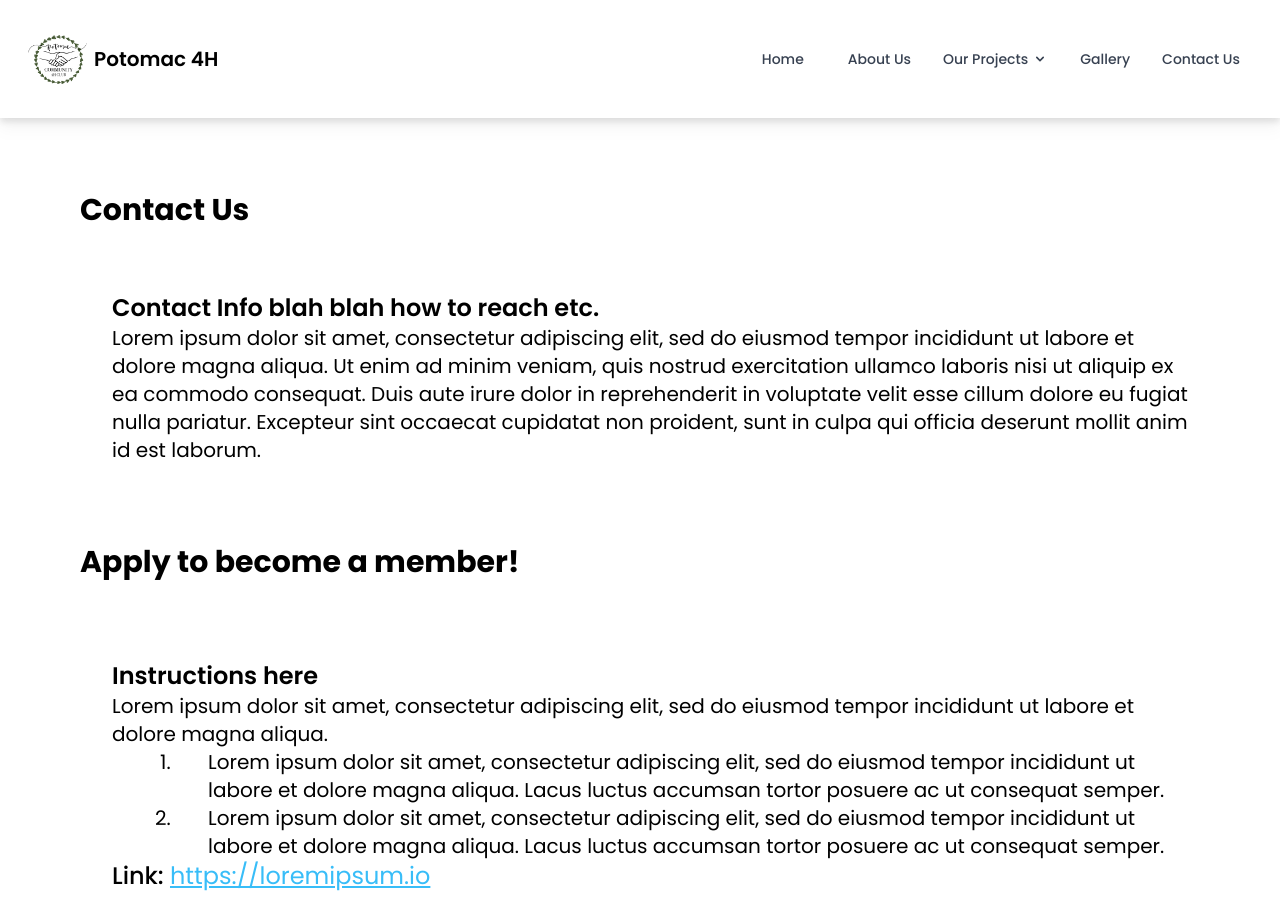
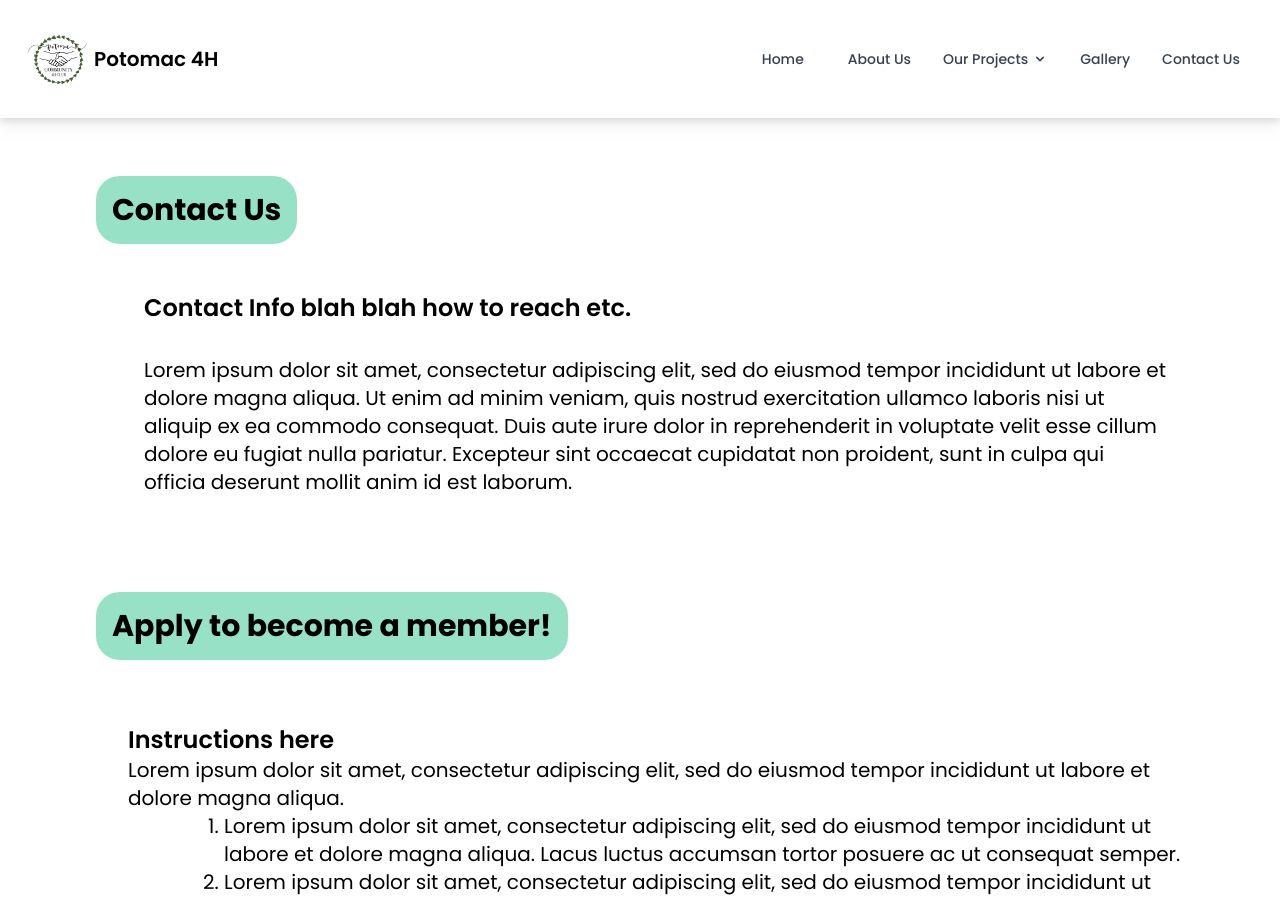
Before and after one commit to pc4h/website, a Next.js app: page /contactus in a window 1280 px wide. Shown: the top 899 px of the page. Built offline with nearby package versions, Linux system fonts and the light colour scheme.

Commit message:
Added color

```diff
--- a/components/contactUsLayout.js
+++ b/components/contactUsLayout.js
@@ -1,12 +1,12 @@
 export default function ContactUsLayout(){
     return(
-    <div class = "min-h-screen flex pt-28 justify-center">
-        <div class = "p-20 w-full h-full font-poppins">
+    <div class = "min-h-screen flex justify-between">
+        <div class = "px-24 pt-24 w-full h-full font-poppins">
             <contact>
-                <div class = "text-3xl font-bold">Contact Us</div>
-                <div class = "pl-8">
-                    <div class = "pt-16 text-2xl font-semibold">Contact Info blah blah how to reach etc.</div>
-                    <div class = "text-xl">Lorem ipsum dolor sit amet, consectetur adipiscing elit, sed do eiusmod
+                <div class = "mt-20 text-3xl font-bold w-fit p-4 bg-green-400 h-fit rounded-3xl bg-opacity-50">Contact Us</div>
+                <div class = "ml-8">
+                    <div class = "mt-8 p-4 text-2xl font-semibold">Contact Info blah blah how to reach etc.</div>
+                    <div class = "p-4 text-xl">Lorem ipsum dolor sit amet, consectetur adipiscing elit, sed do eiusmod
                     tempor incididunt ut labore et dolore magna aliqua. Ut enim ad minim veniam, quis nostrud exercitation
                     ullamco laboris nisi ut aliquip ex ea commodo consequat. Duis aute irure dolor in reprehenderit in
                     voluptate velit esse cillum dolore eu fugiat nulla pariatur. Excepteur sint occaecat cupidatat non
@@ -14,17 +14,17 @@ export default function ContactUsLayout(){
                 </div>
             </contact>
             <apply>
-                <div class = "pt-20 text-3xl font-bold">Apply to become a member!</div>
-                <div class = "pl-8">
-                    <div class = "pt-20 text-2xl font-semibold">Instructions here</div>
+                <div class = "mt-20 text-3xl font-bold w-fit p-4 bg-green-400 h-fit rounded-3xl bg-opacity-50">Apply to become a member!</div>
+                <div class = "ml-8">
+                    <div class = "mt-16 text-2xl font-semibold">Instructions here</div>
                     <div class = "text-xl">Lorem ipsum dolor sit amet,
                     consectetur adipiscing elit, sed do eiusmod tempor incididunt
                     ut labore et dolore magna aliqua.</div>
-                    <ol class = "list-decimal pl-16">
-                        <li class="pl-8 text-xl">Lorem ipsum dolor sit amet, consectetur adipiscing elit,
+                    <ol class = "list-decimal ml-16">
+                        <li class="ml-8 text-xl">Lorem ipsum dolor sit amet, consectetur adipiscing elit,
                         sed do eiusmod tempor incididunt ut labore et dolore magna aliqua. Lacus luctus
                         accumsan tortor posuere ac ut consequat semper.</li>
-                        <li class="pl-8 text-xl">Lorem ipsum dolor sit amet, consectetur adipiscing elit,
+                        <li class="ml-8 text-xl">Lorem ipsum dolor sit amet, consectetur adipiscing elit,
                         sed do eiusmod tempor incididunt ut labore et dolore magna aliqua. Lacus luctus
                         accumsan tortor posuere ac ut consequat semper.</li>
                     </ol>
```
